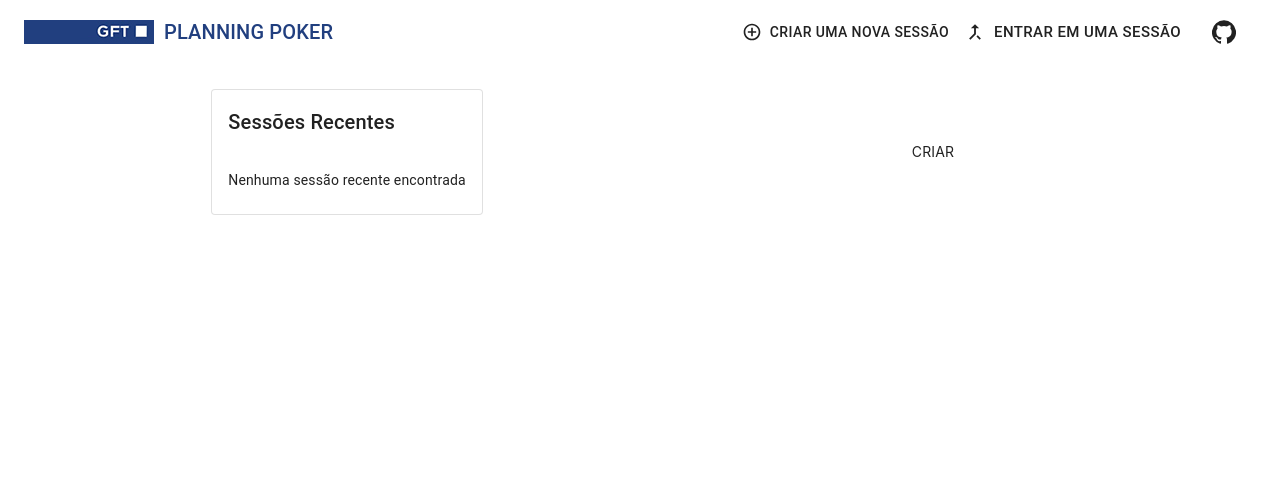
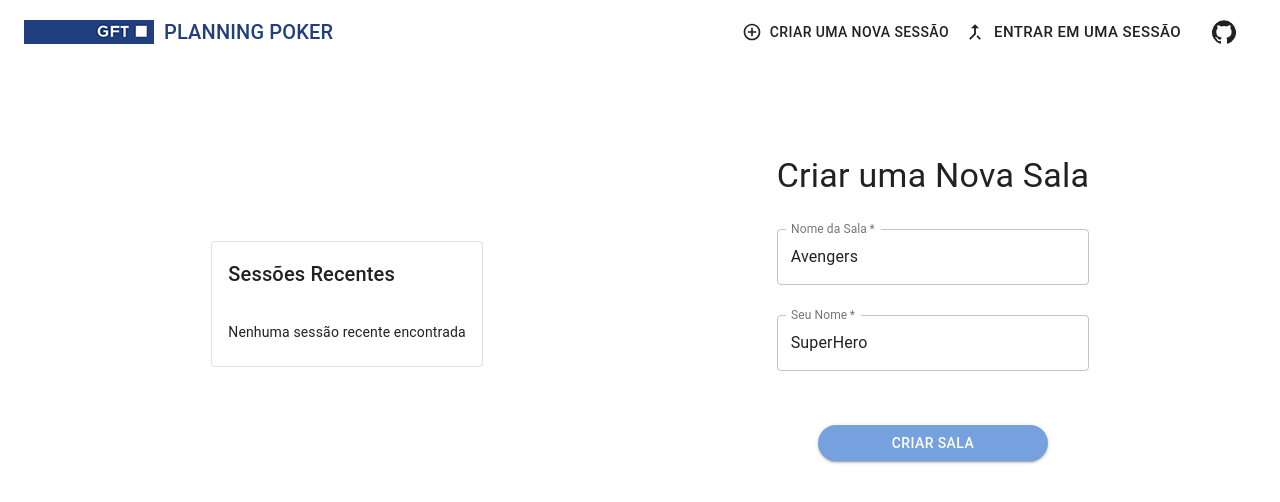
Before and after one commit to brunofhorn/planning-poker, a React (Create React App) app: page / in a window 1280 px wide. Shown: the top 502 px of the page. Built offline with nearby package versions, Linux system fonts and the light colour scheme.

Commit message:
Criar uma Sala

```diff
--- /dev/null
+++ b/src/components/CreateGame.tsx
@@ -0,0 +1,84 @@
+import { Button, Card, CardActions, CardContent, CardHeader, Grow, TextField } from "@material-ui/core";
+import { ChangeEvent, FormEvent, useState } from "react";
+import { useNavigate } from "react-router-dom";
+import { theme } from "../assets/css/style";
+import { addNewGame } from "../service/games";
+import { GameType, NewGame } from "../types/game";
+
+export const CreateGame = () => {
+    const navigate = useNavigate();
+    const [gameName, setGameName] = useState('Avengers');
+    const [createdBy, setCreatedBy] = useState('SuperHero');
+    const [gameType, setGameType] = useState(GameType.Fibonacci);
+
+    const handleSubmit = async (event: FormEvent) => {
+        event.preventDefault();
+        const game: NewGame = {
+            name: gameName,
+            createdBy: createdBy,
+            gameType: gameType,
+            createdAt: new Date(),
+        };
+        const newGameId = await addNewGame(game);
+        navigate(`/game/${newGameId}`);
+    };
+
+    return (
+        <Grow in={true} timeout={1000}>
+            <form onSubmit={handleSubmit}>
+                <Card variant='outlined' style={{
+                    background: "transparent",
+                    border: 0,
+                    padding: 50
+                }}>
+                    <CardHeader
+                        title='Criar uma Nova Sala'
+                        titleTypographyProps={{ variant: 'h4' }}
+                        style={{ textAlign: "center" }}
+                    />
+                    <CardContent style={{
+                        display: "flex",
+                        flexDirection: "column",
+                        textAlign: "center"
+                    }}>
+                        <TextField
+                            required
+                            id='filled-required'
+                            label='Nome da Sala'
+                            placeholder='Digite o nome da sala'
+                            defaultValue={gameName}
+                            variant='outlined'
+                            onChange={(event: ChangeEvent<HTMLInputElement>) => setGameName(event.target.value)}
+                            style={{ paddingBottom: 30 }}
+                        />
+                        <TextField
+                            required
+                            id='filled-required'
+                            label='Seu Nome'
+                            placeholder='Digite o seu nome'
+                            defaultValue={createdBy}
+                            variant='outlined'
+                            onChange={(event: ChangeEvent<HTMLInputElement>) => setCreatedBy(event.target.value)}
+                            style={{ paddingBottom: 30 }}
+                        />
+                    </CardContent>
+                    <CardActions style={{ justifyContent: "center" }}>
+                        <Button
+                            type='submit'
+                            variant='contained'
+                            color='primary'
+                            style={{
+                                color: theme.colors.backgroundPrimary,
+                                width: "70%",
+                                borderRadius: 40
+                            }}>
+                            Criar Sala
+                        </Button>
+                    </CardActions>
+                </Card>
+            </form>
+        </Grow>
+    )
+}
+
+export default CreateGame;
--- a/src/components/RecentSessions.tsx
+++ b/src/components/RecentGames.tsx
@@ -2,33 +2,33 @@ import { Card, CardContent, CardHeader, Table, TableBody, TableCell, TableContai
 import { useState } from "react";
 import { useNavigate } from "react-router-dom";
 
-export const RecentSessions = () => {
+export const RecentGames = () => {
     const navigate = useNavigate();
-    const [recentSessions, setRecentSessions] = useState<any[] | undefined>(undefined);
+    const [recentGames, setRecentGames] = useState<any[] | undefined>(undefined);
 
-    const isEmptyRecentSessions = (): boolean => {
-        if (!recentSessions) {
+    const isEmptyRecentGames = (): boolean => {
+        if (!recentGames) {
             return true;
         }
-        if (recentSessions && recentSessions.length === 0) {
+        if (recentGames && recentGames.length === 0) {
             return true;
         }
         return false;
     };
 
     return (
-        <Card variant='outlined' className='RecentSessionsCard'>
+        <Card variant='outlined' className='RecentGamesCard'>
             <CardHeader
-                className='RecentSessionsCardTitle'
+                className='RecentGamesCardTitle'
                 title='Sessões Recentes'
                 titleTypographyProps={{ variant: 'h6', noWrap: true }}
             />
-            <CardContent className='RecentSessionsCardContent'>
-                {isEmptyRecentSessions() && (
+            <CardContent className='RecentGamesCardContent'>
+                {isEmptyRecentGames() && (
                     <Typography variant='body2'>Nenhuma sessão recente encontrada</Typography>
                 )}
-                {recentSessions && recentSessions.length > 0 && (
-                    <TableContainer className='RecentSessionsTableContainer'>
+                {recentGames && recentGames.length > 0 && (
+                    <TableContainer className='RecentGamesTableContainer'>
                         <Table stickyHeader>
                             <TableHead>
                                 <TableRow>
@@ -38,15 +38,15 @@ export const RecentSessions = () => {
                                 </TableRow>
                             </TableHead>
                             <TableBody>
-                                {recentSessions.map((recentSession) => (
+                                {recentGames.map((recentGame) => (
                                     <TableRow
                                         hover
-                                        key={recentSession.id}
-                                        className='RecentSessionsTableRow'
-                                        onClick={() => navigate(`/game/${recentSession.id}`)}
+                                        key={recentGame.id}
+                                        className='RecentGamesTableRow'
+                                        onClick={() => navigate(`/game/${recentGame.id}`)}
                                     >
-                                        <TableCell>{recentSession.name}</TableCell>
-                                        <TableCell align='left'>{recentSession.createdBy}</TableCell>
+                                        <TableCell>{recentGame.name}</TableCell>
+                                        <TableCell align='left'>{recentGame.createdBy}</TableCell>
                                         <TableCell align='left'></TableCell>
                                     </TableRow>
                                 ))}
@@ -59,4 +59,4 @@ export const RecentSessions = () => {
     )
 }
 
-export default RecentSessions;
+export default RecentGames;
--- a/src/pages/Home/index.tsx
+++ b/src/pages/Home/index.tsx
@@ -1,6 +1,7 @@
 import { Grid, Slide } from '@material-ui/core';
 import { useMatch } from 'react-router-dom';
-import RecentSessions from '../../components/RecentSessions';
+import CreateGame from '../../components/CreateGame';
+import RecentGames from '../../components/RecentGames';
 
 export const Home = () => {
     const isJoin = useMatch('/join');
@@ -18,7 +19,7 @@ export const Home = () => {
                                 alignItems: 'center',
                                 justifyContent: 'center'
                             }}>
-                                <RecentSessions />
+                                <RecentGames />
                             </div>
                         </Slide>
                     </Grid>
@@ -29,7 +30,7 @@ export const Home = () => {
                             flexDirection: 'column',
                             alignItems: 'center',
                             justifyContent: 'center'
-                        }}>{isJoin ? "JUNTAR" : 'CRIAR'}</div>
+                        }}>{isJoin ? "JUNTAR" : <CreateGame />}</div>
                     </Grid>
                 </Grid>
             </Grid>
```
